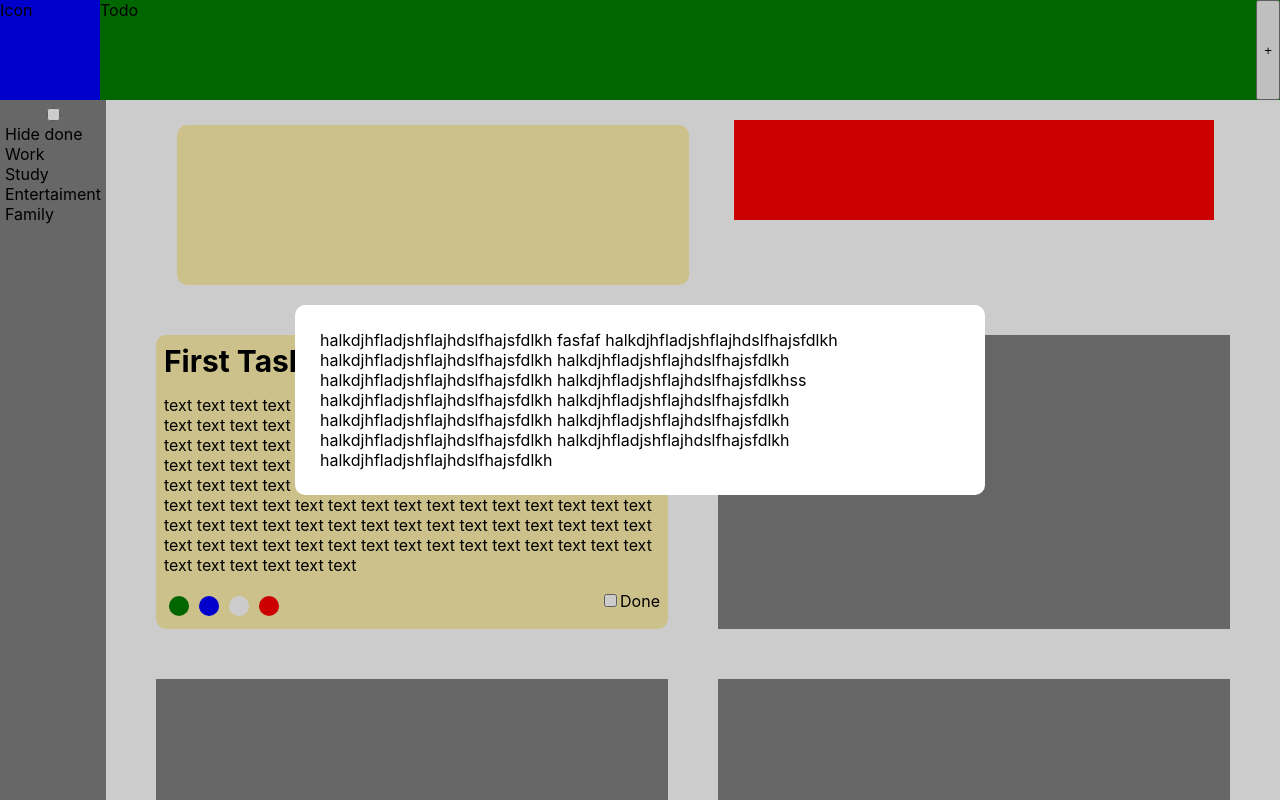
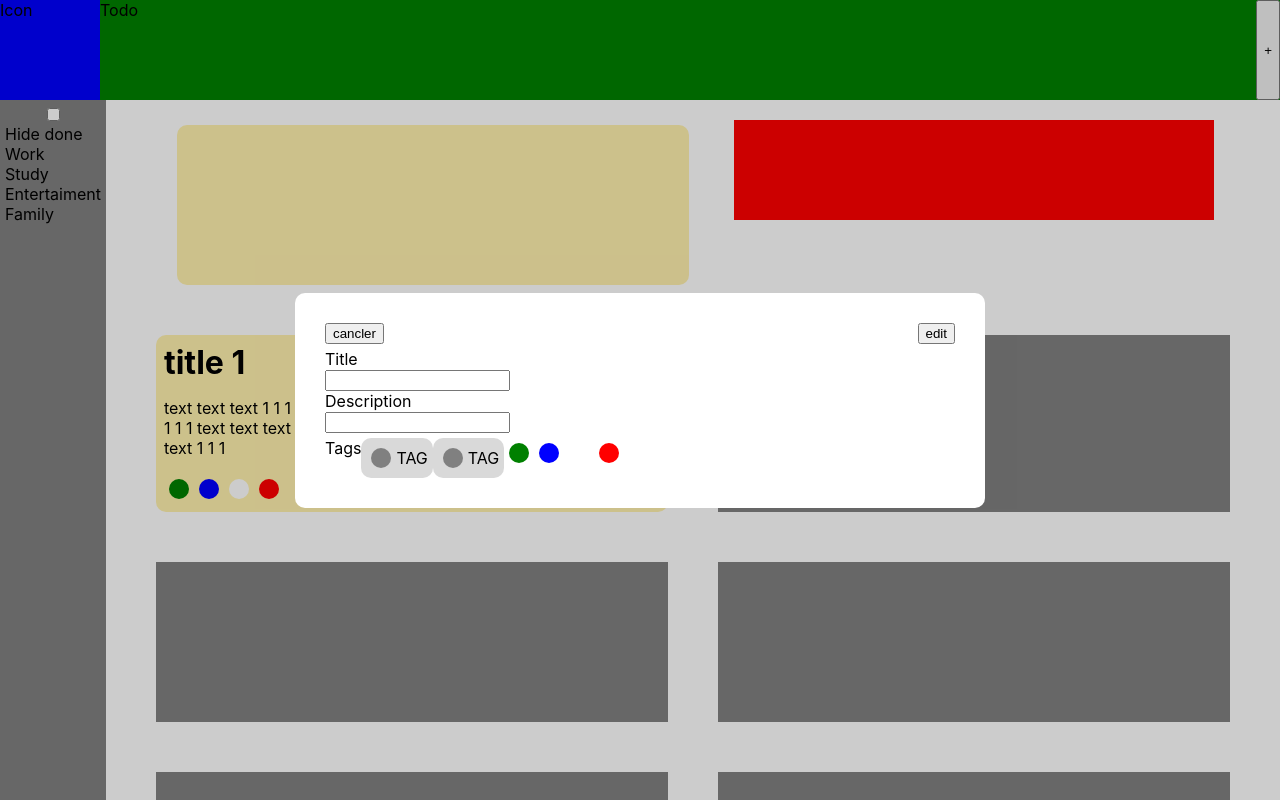
Before and after one commit to Kamrad33/todo_list_app, a React (Create React App) app: page / in a window 1280 px wide. Both pictures are taken after a click on the button "...PEN". Built offline with nearby package versions, Linux system fonts and the light colour scheme.

Commit message:
TaskTag animation

```diff
--- a/src/App.js
+++ b/src/App.js
@@ -5,6 +5,14 @@ import AppHeader from './components/UI/header/AppHeader';
 import TaskItem from './components/TaskItem'
 
 function App() {
+const [tasks, setTasks] = useState(
+  [
+    {id: 1, title:'title 1', text:'text text text 1 1 1 text text text 1 1 1 text text text 1 1 1 text text text 1 1 1 text text text 1 1 1 text text text 1 1 1 text text text 1 1 1 text text text 1 1 1'},
+    {id: 2, title:'title 2', text:'text text text 2 2 2'},
+    {id: 3, title:'title 3', text:'text text text 3 3 3'},
+    {id: 4, title:'title 4', text:'text text text 4 4 4'},
+
+  ]);
   return (
     <div className="App">
     <AppHeader>
@@ -74,7 +82,7 @@ function App() {
         margin: '20px',
       }}>
         </div>
-        <TaskItem/>
+        <TaskItem task = {tasks[0]}/>
         <div style = {{
           backgroundColor: 'grey',
           flex: '0 0 40vw',
--- /dev/null
+++ b/src/components/ItemFormContent.jsx
@@ -0,0 +1 @@
+import React, {useState} from 'react';
--- a/src/components/TaskItem.jsx
+++ b/src/components/TaskItem.jsx
@@ -1,38 +1,29 @@
 import React, {useState} from 'react';
 import TaskItemForm from './TaskItemForm';
+import TaskTag from './TaskTag';
+import '../styles/TaskItem.css';
 
-const TaskItem = (props) =>{
+const TaskItem = ({task, ...props}) =>{
 
   const [doneTask, setDoneTask] = useState();
   const [formActive, setFormActive] = useState(false);
+  const [tagActive, setTagActive] = useState(true);
   let status = '';
-  doneTask != true ? status = '' : status = 'line-through'
+  doneTask != true ? status = '' : status = 'line-through';
+
   return(
+
     <div className = 'App_TaskItem'>
+
       <div className = 'App_TaskItem_Header'>
-    <b className = 'App_TaskItem_Header_Font' style = {{textDecoration: status }}>First Task</b>
-    <button className = 'App' onClick = {() => setFormActive(true)}>...PEN</button>
+        <b className = 'App_TaskItem_Header_Font' style = {{textDecoration: status }}>{task.title}</b>
+        <button onClick = {() => setFormActive(true)}>...PEN</button>
       </div>
-    <div className = 'App_TaskItem_Text'>
-    text text text text text text text
-    text text text text text text text
-    text text text text text text text
-    text text text text text text text
-    text text text text text text text
-    text text text text text text text
-    text text text text text text text
-    text text text text text text text
-    text text text text text text text
-    text text text text text text text
-    text text text text text text text
-    text text text text text text text
-    text text text text text text text
-    text text text text text text text
-    text text text text text text text
-    text text text text text text text
-    text text text text text text text
-    text text text text text text text
+
+      <div className = 'App_TaskItem_Text' style = {{textDecoration: status }}>
+        {task.text}
       </div>
+
       <div className = 'App_TaskItem_Footer'>
         <div className = 'App_TaskItem_Footer_Tags'>
           <div style = {{margin: '5px', width:'20px', height:'20px', background: 'green', borderRadius:'50%'}}></div>
@@ -44,26 +35,53 @@ const TaskItem = (props) =>{
           <input
           type="checkbox"
           id="click"
+          onChange ={event =>{setDoneTask(!doneTask); console.log('status', doneTask)}}
+          checked = {doneTask}/>
+          Done
+        </div>
+      </div>
 
-    onChange ={event =>{setDoneTask(!doneTask); console.log('status', doneTask)}}
-    checked = {doneTask}/>Done</div>
+      <TaskItemForm active = {formActive} setActive = {setFormActive} fixed = {true}>
+
+        <div className = 'TaskItemForm_Content_Header'>
+          <button onClick = {() => setFormActive(false)}>cancler</button>
+          <button >edit</button>
         </div>
-    <TaskItemForm active = {formActive} setActive = {setFormActive}>
-    halkdjhfladjshflajhdslfhajsfdlkh
-    fasfaf
-    halkdjhfladjshflajhdslfhajsfdlkh
-    halkdjhfladjshflajhdslfhajsfdlkh
-    halkdjhfladjshflajhdslfhajsfdlkh
-    halkdjhfladjshflajhdslfhajsfdlkh
-    halkdjhfladjshflajhdslfhajsfdlkhss
-    halkdjhfladjshflajhdslfhajsfdlkh
-    halkdjhfladjshflajhdslfhajsfdlkh
-    halkdjhfladjshflajhdslfhajsfdlkh
-    halkdjhfladjshflajhdslfhajsfdlkh
-    halkdjhfladjshflajhdslfhajsfdlkh
-    halkdjhfladjshflajhdslfhajsfdlkh
 
-    halkdjhfladjshflajhdslfhajsfdlkh
+        <div className = 'TaskItemForm_Content_Info'>
+          <div className = 'TaskItemForm_Content_Info_Title'>
+            Title
+          </div>
+          <input></input>
+          <div className = 'TaskItemForm_Content_Info_Description'>
+            Description
+          </div>
+          <input></input>
+        </div>
+
+        <div>
+        <div className = 'TaskItemForm_Content_Tags'>
+        <div>Tags</div>
+          <div className = {tagActive ? 'TaskItemForm_Content_Tags_Tag active' : 'TaskItemForm_Content_Tags_Tag'}
+          onClick = {event => {setTagActive(!tagActive); console.log('tag', tagActive);}}>
+            <div style = {{
+              margin: '5px',
+              width:'20px',
+              height:'20px',
+              background: 'grey',
+              borderRadius:'50%'}}>
+          </div>
+          <div>
+          TAG
+          </div>
+          </div>
+          <TaskTag active = {tagActive} setActive = {setTagActive} fixed = {false}/>
+          <div style = {{margin: '5px', width:'20px', height:'20px', background: 'green', borderRadius:'50%'}}></div>
+          <div style = {{margin: '5px', width:'20px', height:'20px', background: 'blue', borderRadius:'50%'}}></div>
+          <div style = {{margin: '5px', width:'20px', height:'20px', background: 'white', borderRadius:'50%'}}></div>
+          <div style = {{margin: '5px', width:'20px', height:'20px', background: 'red', borderRadius:'50%'}}></div>
+        </div>
+        </div>
       </TaskItemForm>
     </div>
   )
--- a/src/components/TaskItemForm.jsx
+++ b/src/components/TaskItemForm.jsx
@@ -1,11 +1,13 @@
 import React, {useState} from 'react';
 import '../styles/TaskItemForm.css';
 
-const TaskItemForm = ({active, setActive, children}) => {
+const TaskItemForm = ({active, setActive, fixed, children}) => {
   return (
-    <div className = {active ? 'TaskItemForm active' : 'TaskItemForm'} onClick ={() => setActive(false)}>
-      <div className = {active ? 'TaskItemForm_Content active' : 'TaskItemForm_Content'} onClick = {e => e.stopPropagation()}>
-      {children}
+    <div className = {active ? 'TaskItemForm active' : 'TaskItemForm'}
+         onClick ={ fixed ? () => setActive(true) : () => setActive(false)}>
+      <div className = {active ? 'TaskItemForm_Content active' : 'TaskItemForm_Content'}
+           onClick = {e => e.stopPropagation()}>
+        {children}
       </div>
     </div>
   );
--- /dev/null
+++ b/src/components/TaskTag.jsx
@@ -0,0 +1,23 @@
+import React, {useState} from 'react';
+import '../styles/TaskItemForm.css';
+
+
+const TaskTag = ({active, setActive, fixed, children}) =>{
+  const [tagActive, setTagActive] = useState(true);
+  return (
+    <div className = {tagActive ? 'TaskItemForm_Content_Tags_Tag active' : 'TaskItemForm_Content_Tags_Tag'}
+        onClick = {event => {setTagActive(!tagActive); console.log('tag', tagActive);}}>
+      <div style = {{
+        margin: '5px',
+        width:'20px',
+        height:'20px',
+        background: 'grey',
+        borderRadius:'50%'}}>
+    </div>
+    TAG
+    </div>
+
+  );
+}
+
+export default TaskTag;
--- a/src/styles/App.css
+++ b/src/styles/App.css
@@ -1,37 +1,4 @@
-.App_TaskItem{
-  background-color: #fff1ae;
-  flex: 0 0 40vw;
-  margin: 25px;
-  height: auto;
-  min-height: 20vh;
-  min-width: 20vw;
-  border-radius:10px;
-}
-.App_TaskItem_Header{
-  display: flex;
-  justify-content: space-between;
-  padding: 1vh;
 
-}
-.App_TaskItem_Header_Font{
-  font-size: 30px;
-
-}
-.App_TaskItem_Text{
-  padding: 1vh;
-}
-.App_TaskItem_Footer{
-  padding: 1vh;
-  display: flex;
-  justify-content: space-between;
-}
-.App_TaskItem_Footer_Tags{
-  display: flex;
-  flex-wrap: wrap;
-}
-.App_TaskItem_Footer_Done{
-  flex-wrap: wrap;
-}
 
 /*.App {
   text-align: center;
--- /dev/null
+++ b/src/styles/TaskItem.css
@@ -0,0 +1,36 @@
+.App_TaskItem{
+  background-color: #fff1ae;
+  flex: 0 0 40vw;
+  margin: 25px;
+  height: auto;
+  border-radius:10px;
+}
+
+.App_TaskItem_Header{
+  display: flex;
+  justify-content: space-between;
+  padding: 1vh;
+}
+
+.App_TaskItem_Header_Font{
+  font-size: 200%;
+}
+
+.App_TaskItem_Text{
+  padding: 1vh;
+}
+
+.App_TaskItem_Footer{
+  padding: 1vh;
+  display: flex;
+  justify-content: space-between;
+}
+
+.App_TaskItem_Footer_Tags{
+  display: flex;
+  flex-wrap: wrap;
+}
+
+.App_TaskItem_Footer_Done{
+  flex-wrap: wrap;
+}
--- a/src/styles/TaskItemForm.css
+++ b/src/styles/TaskItemForm.css
@@ -12,10 +12,12 @@
   pointer-events: none;
   transition: 0.5s;
 }
+
 .TaskItemForm.active {
   opacity: 1;
   pointer-events: all;
 }
+
 .TaskItemForm_Content {
   padding: 25px;
   border-radius: 10px;
@@ -24,6 +26,39 @@
   transform: scale(0.5);
   transition: 0.4s all;
 }
+
 .TaskItemForm_Content.active {
   transform: scale(1);
 }
+
+.TaskItemForm_Content_Header {
+  display: flex;
+  justify-content: space-between;
+  margin: 5px;
+}
+
+.TaskItemForm_Content_Info {
+  margin: 5px;
+}
+
+.TaskItemForm_Content_Tags{
+  display: flex;
+  justify-content: flex-start;
+  margin: 5px;
+}
+
+.TaskItemForm_Content_Tags_Tag{
+
+    border-radius: 10px;
+    display: flex;
+    justify-content: flex-start;
+    align-items:center;
+    width: auto;
+    padding: 5px;
+    pointer-events: all;
+}
+.TaskItemForm_Content_Tags_Tag.active{
+  transition: 0.5s;
+  background-color: rgba(0,0,0, 0.15);
+
+}
```
Lines whose indentation alone changed are shown as unchanged.
